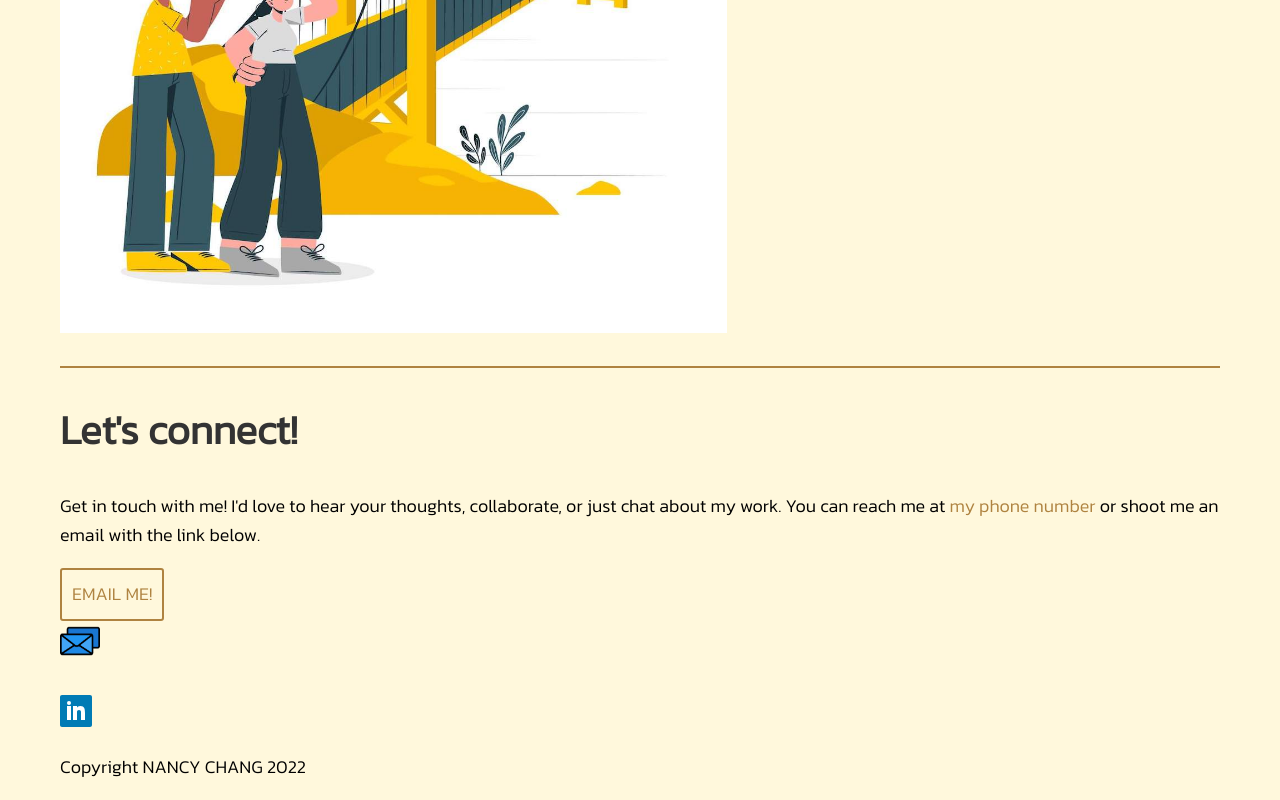
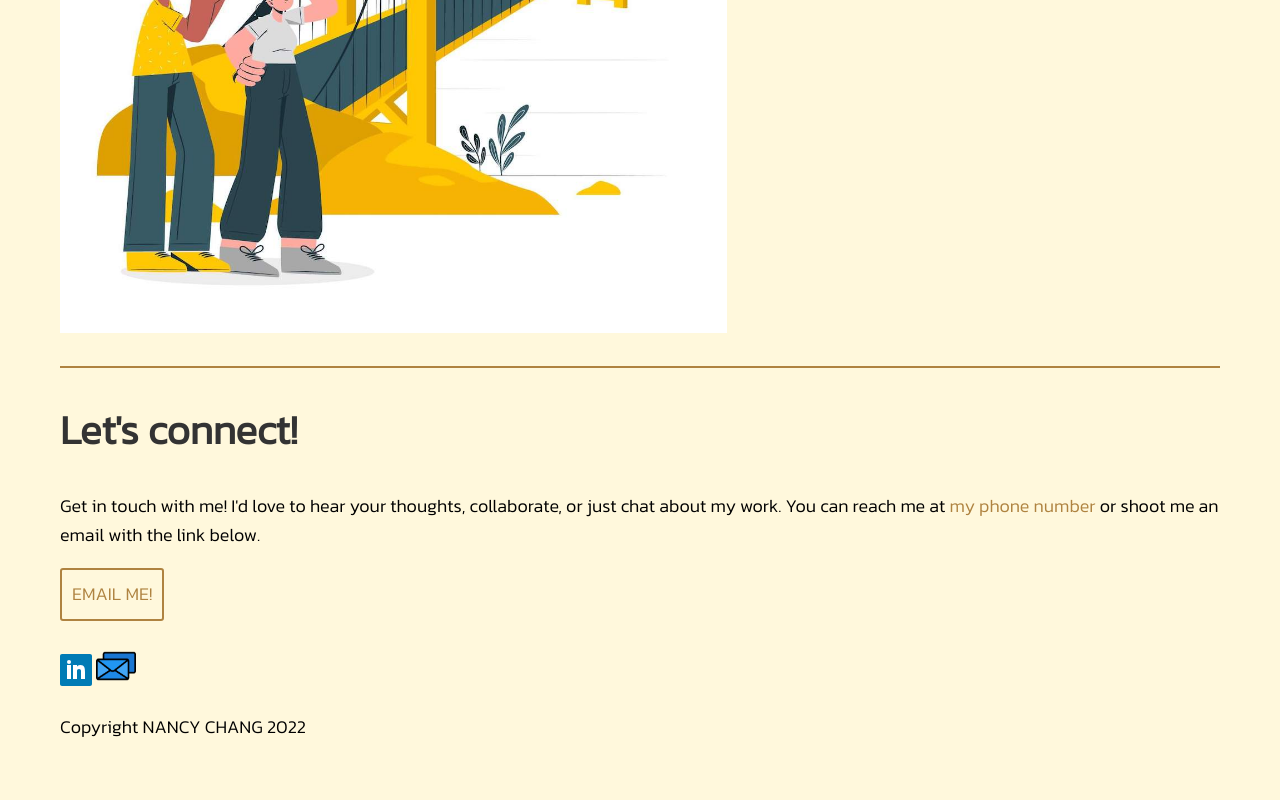
Before and after one commit to notnance/portfolio-website, a plain HTML site: page index.html in a window 1280 px wide. Shown: the part 1294-2094 px from the top of the page. After the commit the page ends 2053 px from the top, so only its background shows below. Drawn offline with nearby package versions, Linux system fonts and the light colour scheme.

Commit message:
Move email icon link

```diff
--- a/css/style.css
+++ b/css/style.css
@@ -295,7 +295,7 @@ nav>ul>li>a {
   animation: 3s color-change-shadow infinite alternate linear;
 }
 
-#linkedin {
+#links {
   padding-top: 25px;
 }
 
--- a/index.html
+++ b/index.html
@@ -114,13 +114,7 @@
         <!-- email link below -->
         <a href="mailto:not.nance@outlook.com" target="_blank" class="button email"> Email me! </a>
       </div> <!-- end email section -->
-<div> <!-- email button -->
-  <picture>
-    <source srcset="img/email_icon_1x.png" media="(max-width:767px)">
-    <a href="mailto:not.nance@outlook.com" target="_blank"> <img class="email icon" src="img/email_icon_2x.png" alt="Email button link"> </a>
-  </picture>
-</div>
-      <div id="linkedin">
+      <div id="links">
         <!-- begin social media section -->
         <a href="https://www.linkedin.com/in/nancychang98/" target="_blank">
           <svg enable-background="new 0 0 32 32" height="32px" id="Layer_1" version="1.0" viewBox="0 0 32 32" width="32px" xml:space="preserve" xmlns="http://www.w3.org/2000/svg" xmlns:xlink="http://www.w3.org/1999/xlink">
@@ -140,6 +134,10 @@
             <g />
           </svg>
         </a>
+        <picture>
+          <source srcset="img/email_icon_1x.png" media="(max-width:767px)">
+          <a href="mailto:not.nance@outlook.com" target="_blank"> <img class="email icon" src="img/email_icon_2x.png" alt="Email button link"> </a>
+        </picture>
       </div> <!-- end social media section -->
       <p> Copyright NANCY CHANG 2022 </p>
     </div>
```
